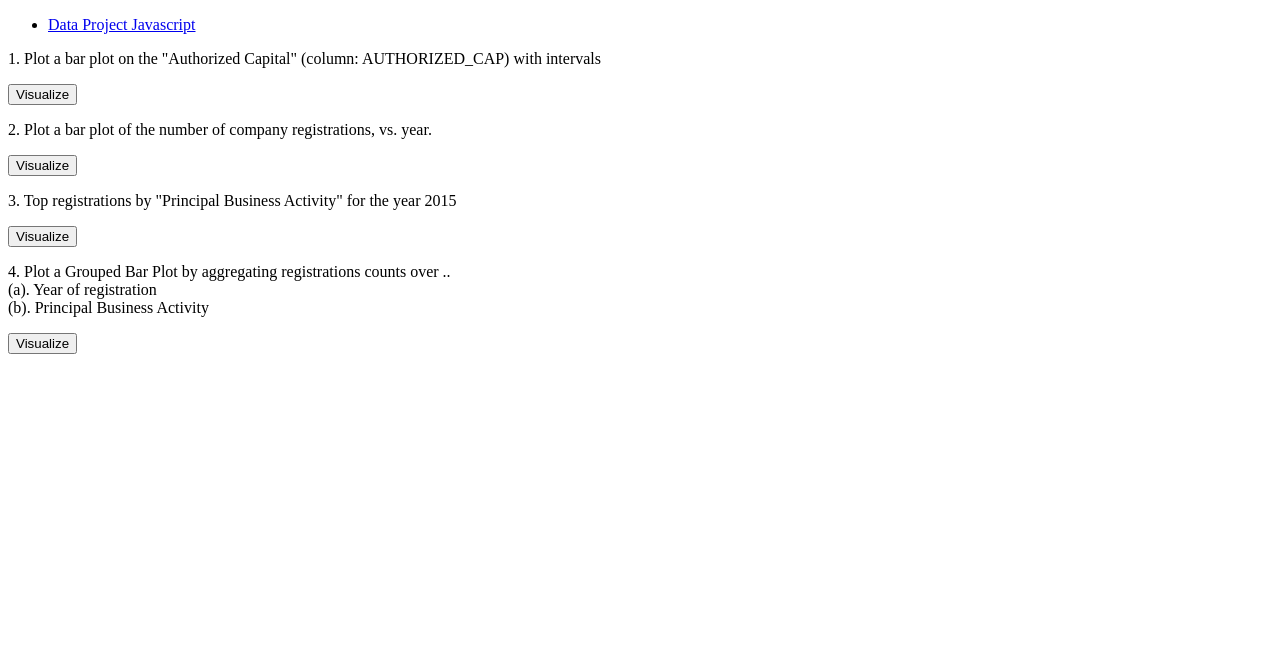
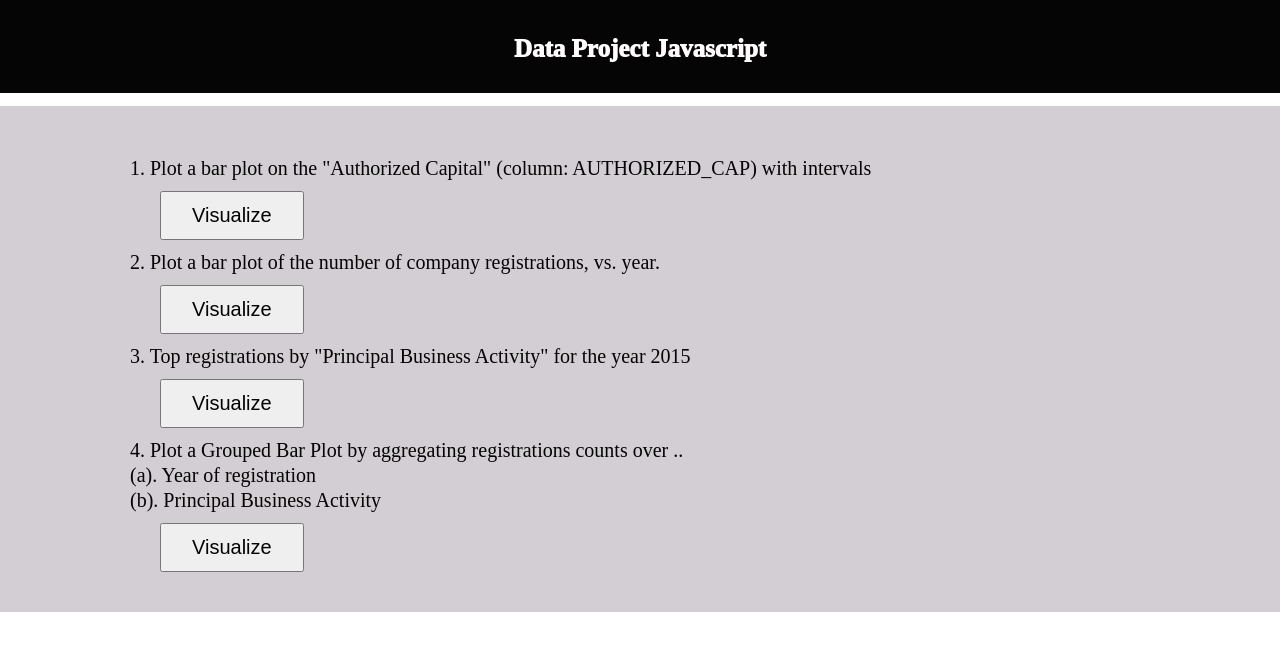
Before and after one commit to amanmountblue/dataproject-javascript, a PHP site: page /index.php in a window 1280 px wide. Shown: the top 651 px of the page. Run offline with PHP 8.4, Linux system fonts and the light colour scheme.

Commit message:
Update style.css

```diff
--- a/style.css
+++ b/style.css
@@ -1,32 +1,110 @@
-<!DOCTYPE html>
-<html>
-<head>
-    <link rel="stylesheet" type="text/css" href="style.css" />
-    <meta name="viewport" content="width=device-width, initial-scale=1">
-</head>
-<body>
-    <div class="main" , id= "home">
-        <!--menu-->
-        <ul class="nav">
-            <li><a href="index.html" class="active">Data Project Javascript</a></li>
-        </ul>
-    </div>
-    <script src="https://code.highcharts.com/highcharts.js"></script>
-    <script src="https://code.highcharts.com/modules/exporting.js"></script>
-    <script src="https://code.highcharts.com/modules/export-data.js"></script>
-    <script src="https://code.highcharts.com/modules/accessibility.js"></script>
-    <script src = "chart.js"></script>
-    <figure class="highcharts-figure">
-        <div id="container"></div>
-            <script>plot1();</script>
-    </figure>
-    <div class="container">
-        <div class="vertical-center">
-        <button class="button">
-           <p> <a href="index.html"><span data-title="Lets Visualize other graph">Back</span></a></p>
-          </button>
-        </div>
-    </div>
 
-</body>
-</html>
+*{
+    margin: 0px;
+    padding: 0px;
+    text-decoration: none;
+    list-style: none;
+    box-sizing: border-box;
+}
+
+.button {
+    background-color: #4CAF50;
+    border: none;
+    color: black;
+    padding: 15px 32px;
+    text-align: center;
+    text-decoration: none;
+    display: inline-block;
+    font-size: 20px;
+    cursor: pointer;
+    justify-content: center;
+  }
+  .button :nth-child(1){
+      color: cornsilk;
+  }
+.container {
+  height: 120px;
+  position: relative;
+
+}
+.vertical-center {
+  margin: 0;
+  position: absolute;
+  top: 50%;
+  left: 45%;
+  -ms-transform: translateY(-50%);
+  transform: translateY(-50%);
+}
+.nav {
+    background-color:#050505;
+    display: flex;
+    justify-content: center;
+    gap: 120px;
+    flex-direction: row;
+    font-size: 25px;
+    font-weight: 1000;
+    padding: 18px 10px;
+	overflow: hidden;
+    position: relative;
+    font-style: bold;
+
+}
+.question-container {
+	padding: 40px 100px;
+	margin: 1%  auto 20px auto;
+	background-color: rgb(211, 206, 211);
+
+}
+.question-container p {
+    text-align: justify;
+    padding: 10px 30px;
+    font-size: 20px;
+    color: #030303;
+	line-height: 25px;
+	padding-top: 10px;
+}
+.question-container button{
+    text-align: justify;
+    padding: 10px 30px;
+    font-size: 20px;
+    color: #030303;
+	line-height: 25px;
+	padding-top: 10px;
+	margin-left: 60px ;
+}
+
+.nav li a {
+    display: block;
+    color: rgb(255, 253, 253);
+    padding: 12px;
+	text-decoration: none;
+    padding-top: 17px;
+}
+
+.highcharts-data-table table {
+	font-family: Verdana, sans-serif;
+	border-collapse: collapse;
+	border: 1px solid #EBEBEB;
+	margin: 10px auto;
+	text-align: center;
+	width: 100%;
+	max-width: 500px;
+}
+.highcharts-data-table caption {
+    padding: 1em 0;
+    font-size: 1.2em;
+    color: #555;
+}
+.highcharts-data-table th {
+	font-weight: 600;
+    padding: 0.5em;
+}
+.highcharts-data-table td, .highcharts-data-table th, .highcharts-data-table caption {
+    padding: 0.5em;
+}
+.highcharts-data-table thead tr, .highcharts-data-table tr:nth-child(even) {
+    background: #f8f8f8;
+}
+.highcharts-data-table tr:hover {
+    background: #f1f7ff;
+}
```
